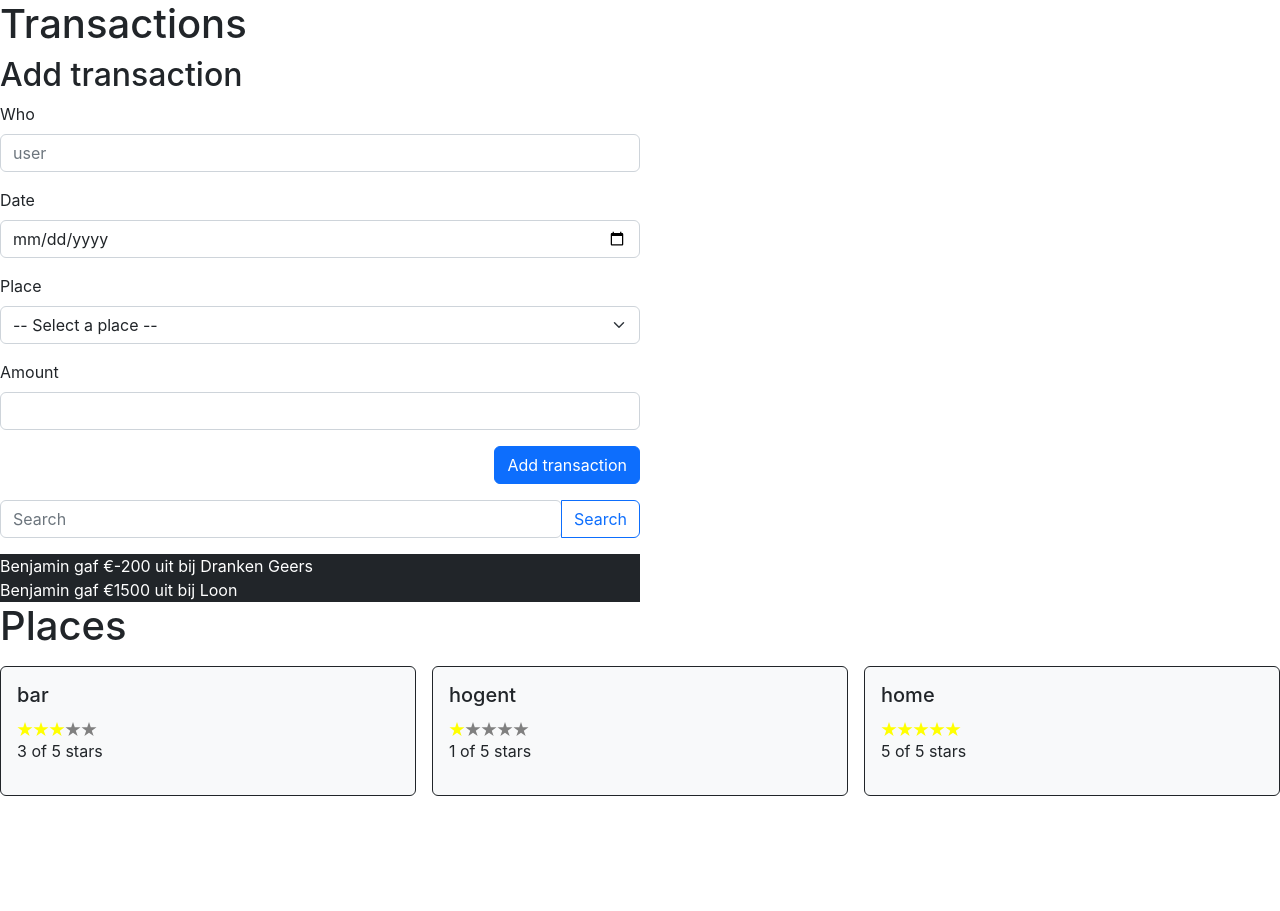
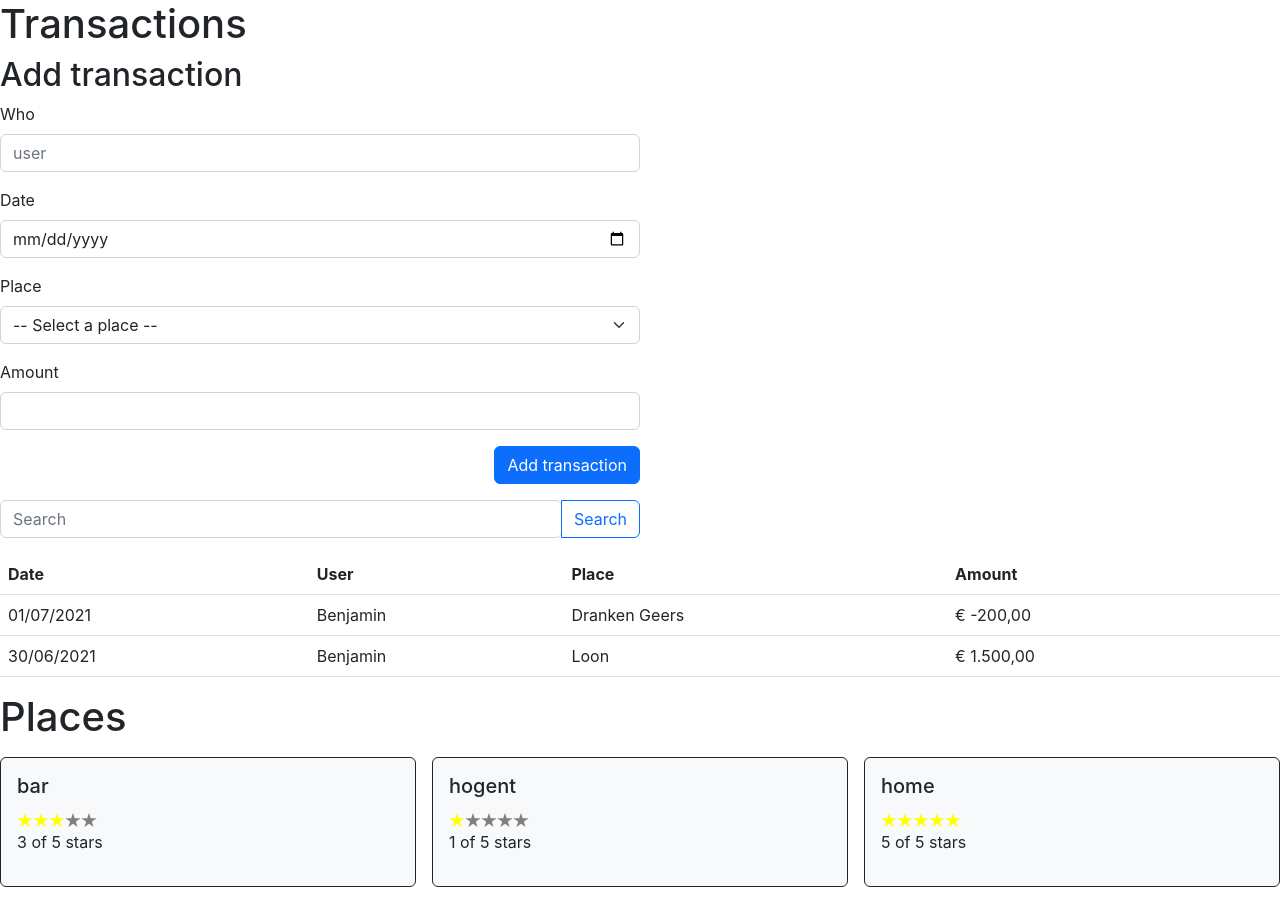
Before and after one commit to HOGENT-Web/frontendweb-budget2223, a React (Create React App) app: page / in a window 1280 px wide. Before the commit the page ends 820 px from the top, so only its background shows below. Built offline with nearby package versions, Linux system fonts and the light colour scheme.

Commit message:
Refactor list of Transactions

```diff
--- a/src/components/transactions/Transaction.jsx
+++ b/src/components/transactions/Transaction.jsx
@@ -1,6 +1,34 @@
 import { memo } from 'react';
 
-export default memo(function Transaction(props) {
-  const { user, amount, place } = props;
-  return <div className="text-bg-dark" style={{ width: '50%' }}>{user} gaf €{amount} uit bij {place}</div>;
+// kan ook met react-intl (https://formatjs.io/docs/getting-started/installation/)
+const dateFormat = new Intl.DateTimeFormat('nl-BE', {
+  day: '2-digit',
+  month: '2-digit',
+  year: 'numeric',
+});
+
+const amountFormat = new Intl.NumberFormat('nl-BE', {
+  currency: 'EUR',
+  style: 'currency',
+  maximumFractionDigits: 2,
+  minimumFractionDigits: 2,
+});
+
+export default memo(function Transaction({ user, amount, place, date }) {
+  return (
+    <tr>
+      <td>
+        {dateFormat.format(new Date(date))}
+      </td>
+      <td>{user}</td>
+      <td>{place}</td>
+      <td>
+        {amountFormat.format(amount)}
+      </td>
+      <td>
+        <div className="btn-group float-end">
+        </div>
+      </td>
+    </tr>
+  );
 })
--- a/src/components/transactions/TransactionList.jsx
+++ b/src/components/transactions/TransactionList.jsx
@@ -2,6 +2,39 @@ import { useState, useMemo, useCallback } from 'react';
 import Transaction from './Transaction';
 import TransactionForm from './TransactionForm';
 import { TRANSACTION_DATA } from '../../api/mock-data';
+
+function TransactionTable({
+  transactions
+}) {
+  if (transactions.length === 0) {
+    return (
+      <div className="alert alert-info">
+        There are no transactions yet.
+      </div>
+    );
+  }
+
+  return (
+    <div className="table-responsive">
+      <table className={`table table-hover`}>
+        <thead>
+          <tr>
+            <th>Date</th>
+            <th>User</th>
+            <th>Place</th>
+            <th>Amount</th>
+            <th></th>
+          </tr>
+        </thead>
+        <tbody>
+          {transactions.map((transaction) => (
+            <Transaction key={transaction.id} {...transaction} />
+          ))}
+        </tbody>
+      </table>
+    </div>
+  );
+}
 
 export default function TransactionList() {
 
@@ -31,7 +64,6 @@ export default function TransactionList() {
         <input type="search" id="search" className="form-control rounded" placeholder="Search" value={text} onChange={(e) => setText(e.target.value)} />
         <button type="button" className="btn btn-outline-primary" onClick={() => setSearch(text)}>Search</button>
       </div>
-      {filteredTransactions.map((trans, index) =>
-        <Transaction {...trans} key={index} />)}
+      <TransactionTable transactions={filteredTransactions} />
     </>);
 }
```
